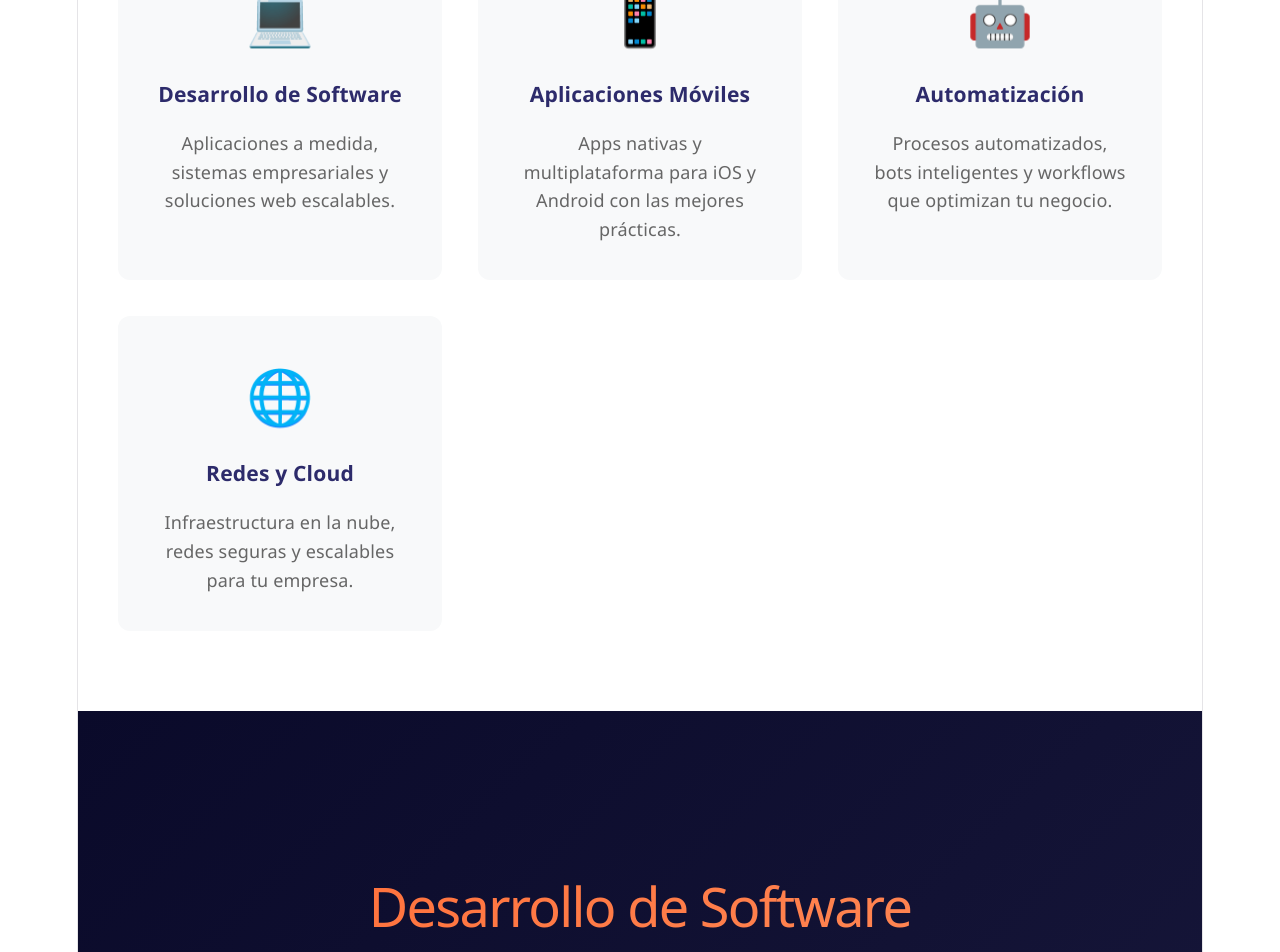
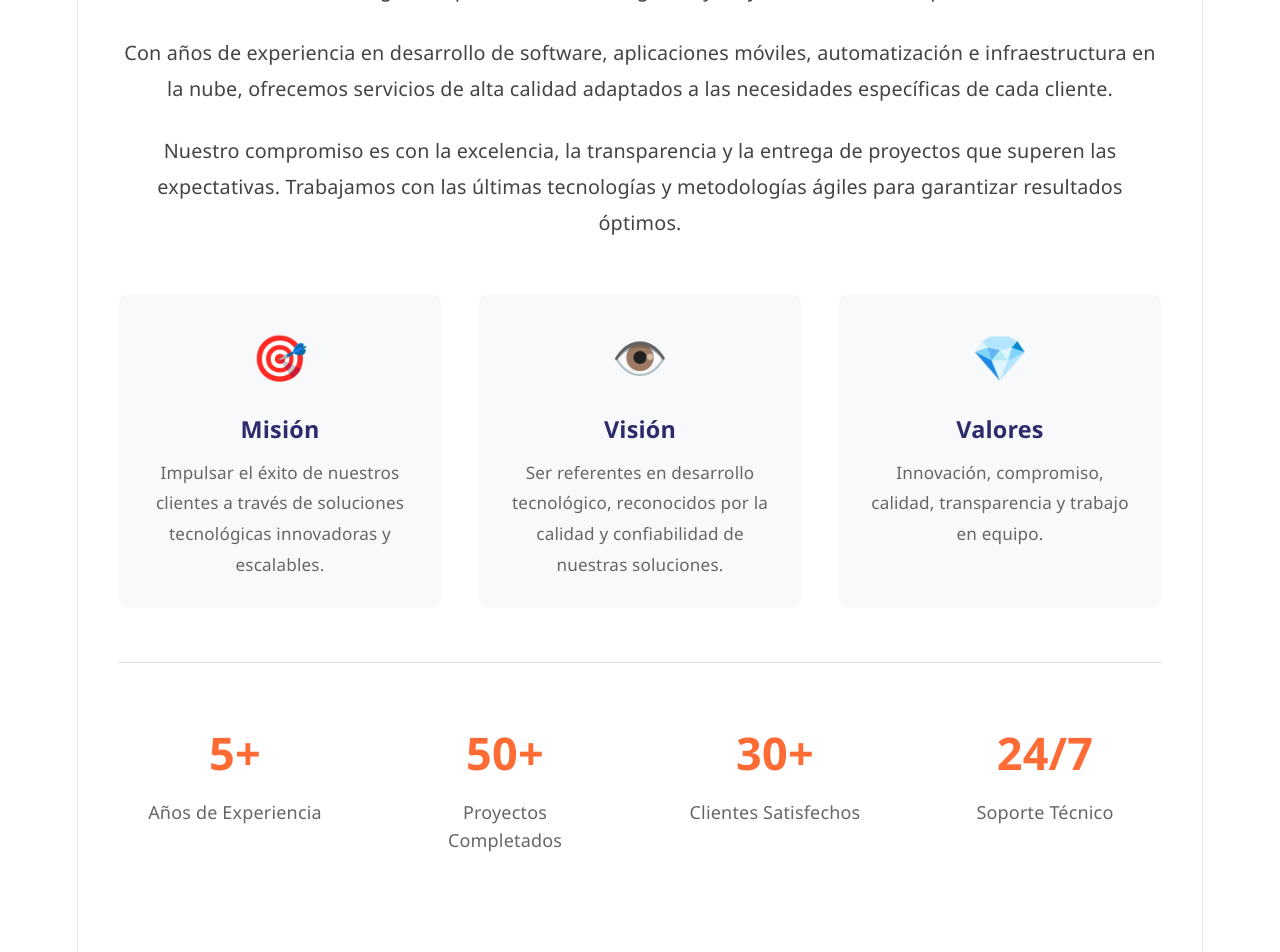
Before and after one commit to byzcodedeveloper-rgb/react-cicd-demo, a React (Vite) app: page / in a window 1280 px wide. Shown: the part 1100-2052 px from the top of the page. Built offline with nearby package versions, Linux system fonts and the light colour scheme.

Commit message:
Inicio de commit de sitio byzcode 11

```diff
--- a/src/App.jsx
+++ b/src/App.jsx
@@ -1,13 +1,13 @@
 import React, { useEffect } from 'react';
 import Navbar from './components/Navbar';
 import Hero from './components/Hero';
+import QuienesSomos from './components/QuienesSomos';  // ← Importar
 import Servicios from './components/Servicios';
 import Tecnologias from './components/Tecnologias';
 import Proyectos from './components/Proyectos';
 import Contacto from './components/Contacto';
 import Footer from './components/Footer';
 import ScrollToTop from './components/ScrollToTop';
-// Importar las nuevas subsecciones
 import DesarrolloSoftware from './components/DesarrolloSoftware';
 import AplicacionesMoviles from './components/AplicacionesMoviles';
 import Automatizacion from './components/Automatizacion';
@@ -45,10 +45,12 @@ function App() {
         <section id="inicio" className="section-hero">
           <Hero />
         </section>
+        <section id="quienes-somos" className="section-quienes-somos">
+          <QuienesSomos />  {/* ← Nueva sección */}
+        </section>
         <section id="servicios" className="section-servicios">
           <Servicios />
         </section>
-        {/* Nuevas subsecciones del dropdown */}
         <section id="desarrollo-software">
           <DesarrolloSoftware />
         </section>
--- a/src/components/Navbar.css
+++ b/src/components/Navbar.css
@@ -103,11 +103,17 @@
   display: block;
   padding: 0.5rem 1rem;
   color: white;
+  text-decoration: none;
 }
 
 .dropdown-menu li a:hover {
   background: #ff6b35;
   color: white;
+}
+
+/* Elemento activo */
+.nav-menu li a.active {
+  color: #ff6b35;
 }
 
 /* Mobile */
@@ -152,15 +158,26 @@
     left: 0;
   }
 
+  .dropdown {
+    width: 100%;
+    text-align: center;
+  }
+
   .dropdown-menu {
     position: static;
+    background: #1a1a3e;
     opacity: 1;
     visibility: visible;
     display: none;
-    background: #2a2a5a;
+    margin-top: 0.5rem;
+    width: 100%;
   }
 
   .dropdown-menu.show {
     display: block;
   }
+
+  .dropdown-trigger {
+    justify-content: center;
+  }
 }
--- a/src/components/Navbar.jsx
+++ b/src/components/Navbar.jsx
@@ -8,6 +8,7 @@ const Navbar = () => {
 
   const navItems = [
     { id: 'inicio', label: 'Inicio' },
+    { id: 'quienes-somos', label: 'Quiénes Somos' },
     { id: 'servicios', label: 'Servicios', dropdown: true },
     { id: 'tecnologias', label: 'Tecnologías' },
     { id: 'proyectos', label: 'Proyectos' },
@@ -21,11 +22,16 @@ const Navbar = () => {
     { id: 'redes-cloud', label: 'Redes y Cloud' }
   ];
 
+  const closeMenu = () => {
+    setMobileMenuOpen(false);
+    setDropdownOpen(false);
+  };
+
   return (
     <nav className="navbar">
       <div className="nav-container">
         <div className="logo">
-          <a href="#inicio">ByZcode</a>
+          <a href="#inicio" onClick={closeMenu}>ByZcode</a>
         </div>
 
         <div className="menu-icon" onClick={() => setMobileMenuOpen(!mobileMenuOpen)}>
@@ -53,7 +59,7 @@ const Navbar = () => {
                           smooth={true}
                           duration={500}
                           offset={-70}
-                          onClick={() => setMobileMenuOpen(false)}
+                          onClick={closeMenu}
                         >
                           {subItem.label}
                         </ScrollLink>
@@ -69,7 +75,7 @@ const Navbar = () => {
                   offset={-70}
                   spy={true}
                   activeClass="active"
-                  onClick={() => setMobileMenuOpen(false)}
+                  onClick={closeMenu}
                 >
                   {item.label}
                 </ScrollLink>
--- /dev/null
+++ b/src/components/QuienesSomos.css
@@ -0,0 +1,94 @@
+.quienes-somos-container {
+  background: white;
+  padding: 80px 20px;
+}
+
+.quienes-somos-content {
+  max-width: 1200px;
+  margin: 0 auto;
+}
+
+.quienes-somos-texto {
+  margin-bottom: 3rem;
+}
+
+.quienes-somos-texto p {
+  font-size: 1.1rem;
+  line-height: 1.8;
+  color: #444;
+  margin-bottom: 1.5rem;
+}
+
+.quienes-somos-valores {
+  display: grid;
+  grid-template-columns: repeat(auto-fit, minmax(280px, 1fr));
+  gap: 2rem;
+  margin-top: 3rem;
+}
+
+.valor {
+  text-align: center;
+  padding: 1.5rem;
+  background: #f8f9fa;
+  border-radius: 12px;
+  transition: transform 0.3s;
+}
+
+.valor:hover {
+  transform: translateY(-5px);
+}
+
+.valor span {
+  font-size: 2.5rem;
+  display: block;
+  margin-bottom: 1rem;
+}
+
+.valor h4 {
+  color: #2d2b6b;
+  font-size: 1.3rem;
+  margin-bottom: 0.5rem;
+}
+
+.valor p {
+  font-size: 0.95rem;
+  color: #666;
+  margin: 0;
+}
+
+.quienes-somos-stats {
+  display: grid;
+  grid-template-columns: repeat(auto-fit, minmax(200px, 1fr));
+  gap: 2rem;
+  text-align: center;
+  margin-top: 2rem;
+  padding-top: 2rem;
+  border-top: 1px solid #e0e0e0;
+}
+
+.stat {
+  padding: 1rem;
+}
+
+.stat-number {
+  display: block;
+  font-size: 2.5rem;
+  font-weight: bold;
+  color: #ff6b35;
+  margin-bottom: 0.5rem;
+}
+
+.stat-label {
+  font-size: 1rem;
+  color: #666;
+}
+
+@media (max-width: 768px) {
+  .quienes-somos-texto p {
+    font-size: 1rem;
+  }
+
+  .stat-number {
+    font-size: 2rem;
+  }
+}
--- /dev/null
+++ b/src/components/QuienesSomos.jsx
@@ -0,0 +1,68 @@
+import React from 'react';
+import './QuienesSomos.css';
+
+const QuienesSomos = () => {
+  return (
+    <div className="quienes-somos-container">
+      <div className="container">
+        <h2 className="section-title">¿Quiénes Somos?</h2>
+        <p className="section-subtitle">Conoce al equipo que impulsa tu negocio</p>
+
+        <div className="quienes-somos-content">
+          <div className="quienes-somos-texto">
+            <p>
+              En <strong>ByZcode</strong> somos un equipo apasionado por la tecnología y la innovación.
+              Nos especializamos en crear soluciones digitales que transforman negocios y mejoran la vida de las personas.
+            </p>
+            <p>
+              Con años de experiencia en desarrollo de software, aplicaciones móviles, automatización e infraestructura en la nube,
+              ofrecemos servicios de alta calidad adaptados a las necesidades específicas de cada cliente.
+            </p>
+            <p>
+              Nuestro compromiso es con la excelencia, la transparencia y la entrega de proyectos que superen las expectativas.
+              Trabajamos con las últimas tecnologías y metodologías ágiles para garantizar resultados óptimos.
+            </p>
+            <div className="quienes-somos-valores">
+              <div className="valor">
+                <span>🎯</span>
+                <h4>Misión</h4>
+                <p>Impulsar el éxito de nuestros clientes a través de soluciones tecnológicas innovadoras y escalables.</p>
+              </div>
+              <div className="valor">
+                <span>👁️</span>
+                <h4>Visión</h4>
+                <p>Ser referentes en desarrollo tecnológico, reconocidos por la calidad y confiabilidad de nuestras soluciones.</p>
+              </div>
+              <div className="valor">
+                <span>💎</span>
+                <h4>Valores</h4>
+                <p>Innovación, compromiso, calidad, transparencia y trabajo en equipo.</p>
+              </div>
+            </div>
+          </div>
+
+          <div className="quienes-somos-stats">
+            <div className="stat">
+              <span className="stat-number">5+</span>
+              <span className="stat-label">Años de Experiencia</span>
+            </div>
+            <div className="stat">
+              <span className="stat-number">50+</span>
+              <span className="stat-label">Proyectos Completados</span>
+            </div>
+            <div className="stat">
+              <span className="stat-number">30+</span>
+              <span className="stat-label">Clientes Satisfechos</span>
+            </div>
+            <div className="stat">
+              <span className="stat-number">24/7</span>
+              <span className="stat-label">Soporte Técnico</span>
+            </div>
+          </div>
+        </div>
+      </div>
+    </div>
+  );
+};
+
+export default QuienesSomos;
```
